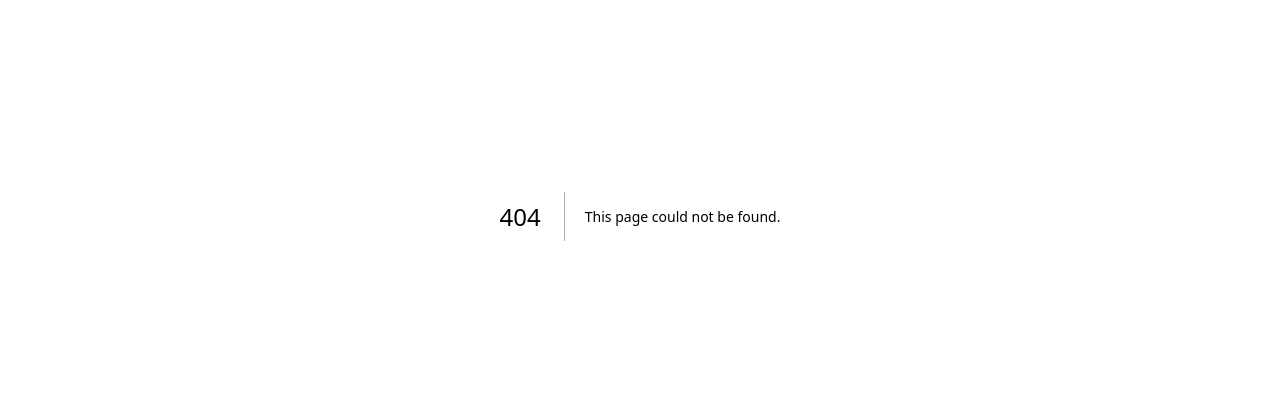
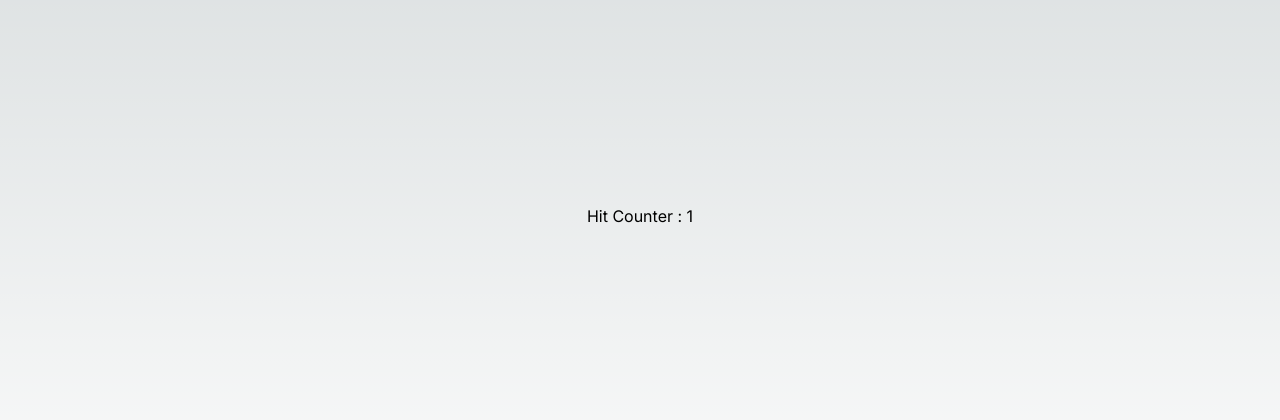
Before and after one commit to Abhay2133/app, a Next.js app: page /counter in a window 1280 px wide. Before the commit this address had no page. Shown: the part 184-604 px from the top of the page. Built offline with nearby package versions, Linux system fonts and the light colour scheme.

Commit message:
added to hit counter

```diff
--- /dev/null
+++ b/src/app/counter/page.css
@@ -0,0 +1,6 @@
+section{
+    display: flex;
+    justify-content: center;
+    align-items: center;
+    min-height: 100vh;
+}
--- /dev/null
+++ b/src/app/counter/page.tsx
@@ -0,0 +1,15 @@
+// import { metadata } from "../layout";
+import { Metadata } from "next";
+
+var count = 0;
+
+export const metadata:Metadata = {
+    title : "Hit Counter"
+}
+
+export default function Counter (){
+    count += 1;
+    return (<section className="flex justify-center items-center min-h-[100vh]">
+        Hit Counter : {count}
+    </section>)
+}
--- a/src/app/globals.css
+++ b/src/app/globals.css
@@ -24,7 +24,11 @@ body {
       rgb(var(--background-end-rgb))
     )
     rgb(var(--background-start-rgb));
+    margin: 0;
 }
+
+
+
 
 @layer utilities {
   .text-balance {
--- a/src/app/layout.tsx
+++ b/src/app/layout.tsx
@@ -5,7 +5,7 @@ import "./globals.css";
 const inter = Inter({ subsets: ["latin"] });
 
 export const metadata: Metadata = {
-  title: "Create Next App",
+  title: {absolute : "", default :"WebApps", template:"%s"},
   description: "Generated by create next app",
 };
 
```
